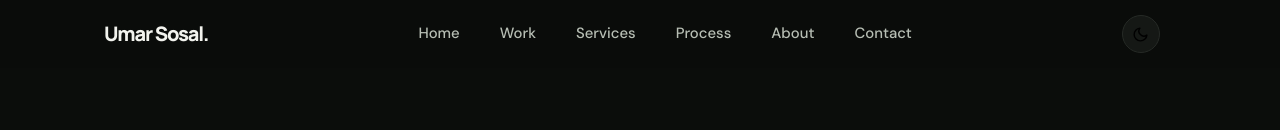
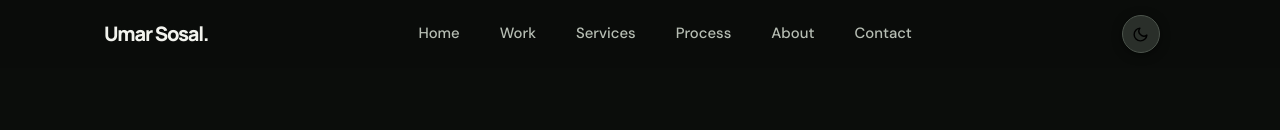
Before and after one commit to sosalarab/sosalarab.github.io, a plain HTML site: page index.html in a window 1280 px wide. Both pictures are taken after a click on the button 1140 px from the left and 34 px from the top of the page. Shown: the top 130 px of the page. Drawn offline with Linux system fonts and the light colour scheme.

Commit message:
Dark mode: make header round buttons visible against dark background

```diff
--- a/index.html
+++ b/index.html
@@ -71,6 +71,7 @@ nav{position:sticky;top:0;z-index:60;background:color-mix(in srgb,var(--bg) 88%,
 [data-theme="dark"] .theme-btn .moon{opacity:1;filter:blur(0)}
 [data-theme="dark"] .theme-btn .sun{opacity:0;filter:blur(3px)}
 .theme-btn.swapping .ic{transform:scaleX(1.18)}
+[data-theme="dark"] .theme-btn,[data-theme="dark"] .burger{background:#2a2f2a;border-color:#4c544c;box-shadow:0 2px 10px rgba(0,0,0,.5)}
 .burger{display:none;width:38px;height:38px;border-radius:50%;background:var(--surface);border:1px solid var(--line);cursor:pointer;place-items:center}
 @media(max-width:760px){.burger{display:grid}}
 .burger svg{width:17px;height:17px}
```
